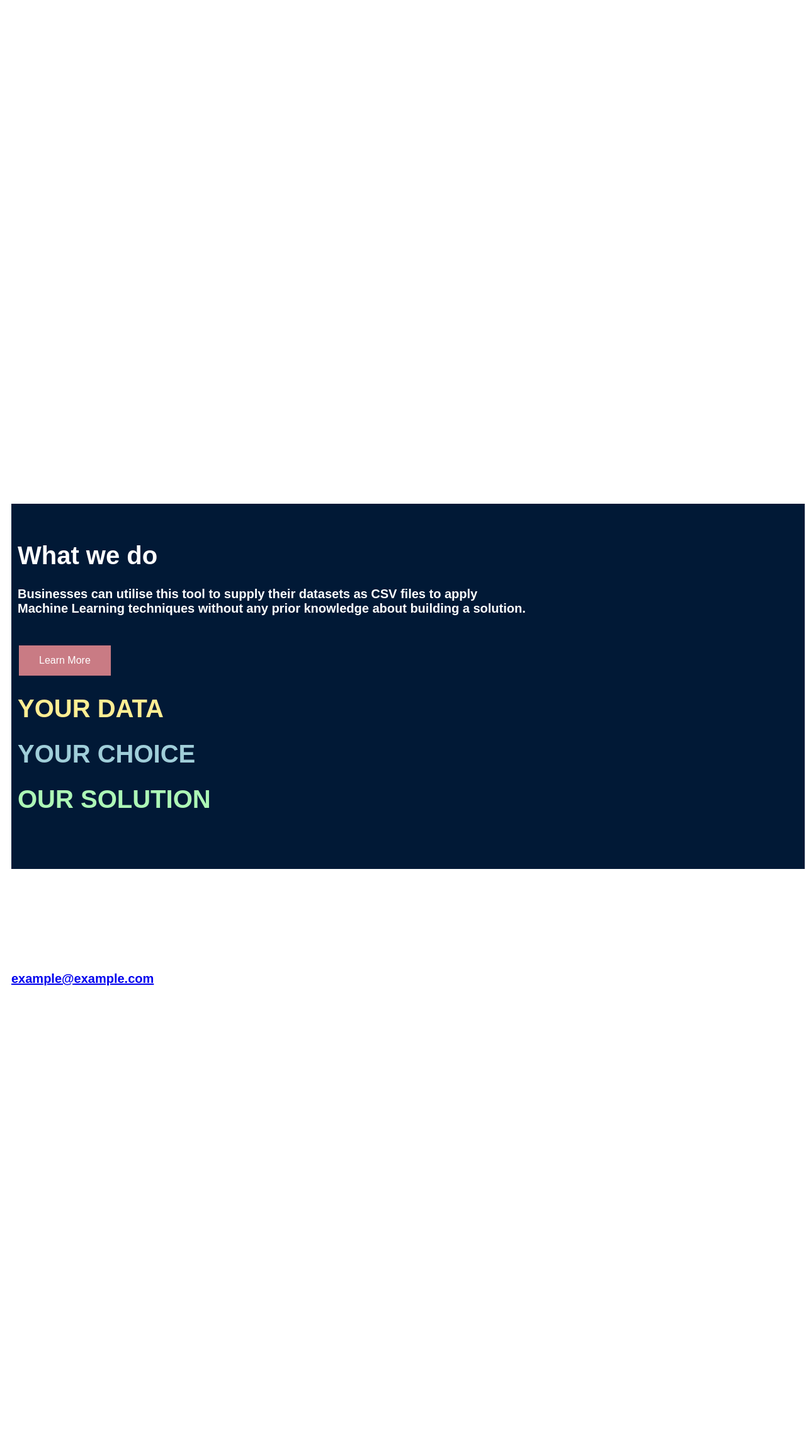
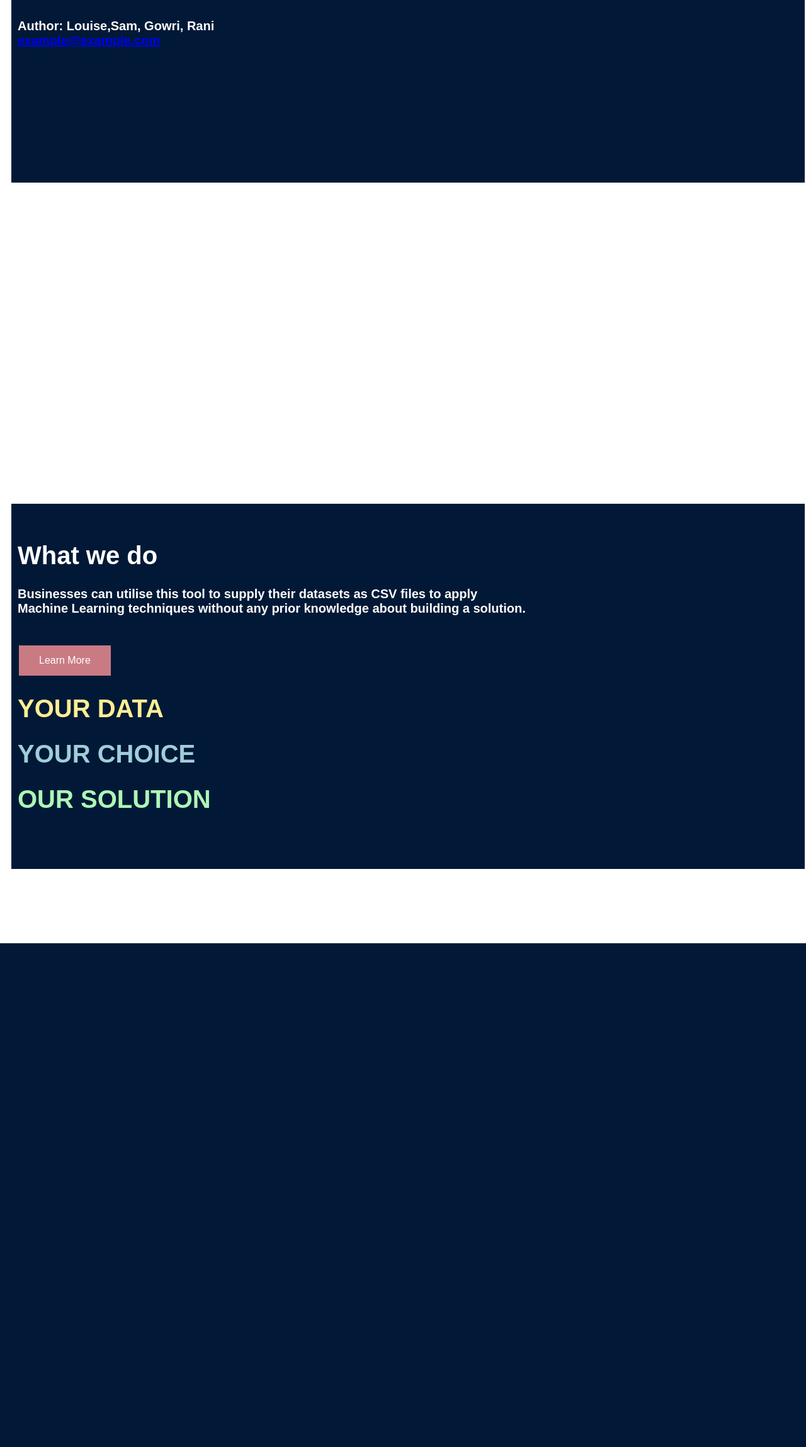
Before and after one commit to Sammac-dev/unihack_2022, a FastAPI app: page / in a window 1280 px wide. Shown: the part 118-2416 px from the top of the page at 63% size. After the commit the page ends 1616 px from the top, so only its background shows below. Run offline with FastAPI, Linux system fonts and the light colour scheme.

Commit message:
update base

```diff
--- a/templates/base.html
+++ b/templates/base.html
@@ -10,18 +10,23 @@
         </ul>
 
         </div>
-  </div>
+
+    <div class="footer">
+
+    <footer>
+        <p>Author: Louise,Sam, Gowri, Rani <br>
+        <a href="mailto:example@example.com">example@example.com</a></p>
+      </footer>
+
+</div>
+
+        </div>
+
 
 {% block body %}
 {% endblock %}
 
-    <div class="container">
-       <footer>
-        <p>Author: Louise,Sam, Gowri, Rani <br>
-        <a href="mailto:example@example.com">example@example.com</a></p>
-      </footer>
 
-        </div>
 
 </body>
 </html>
```
